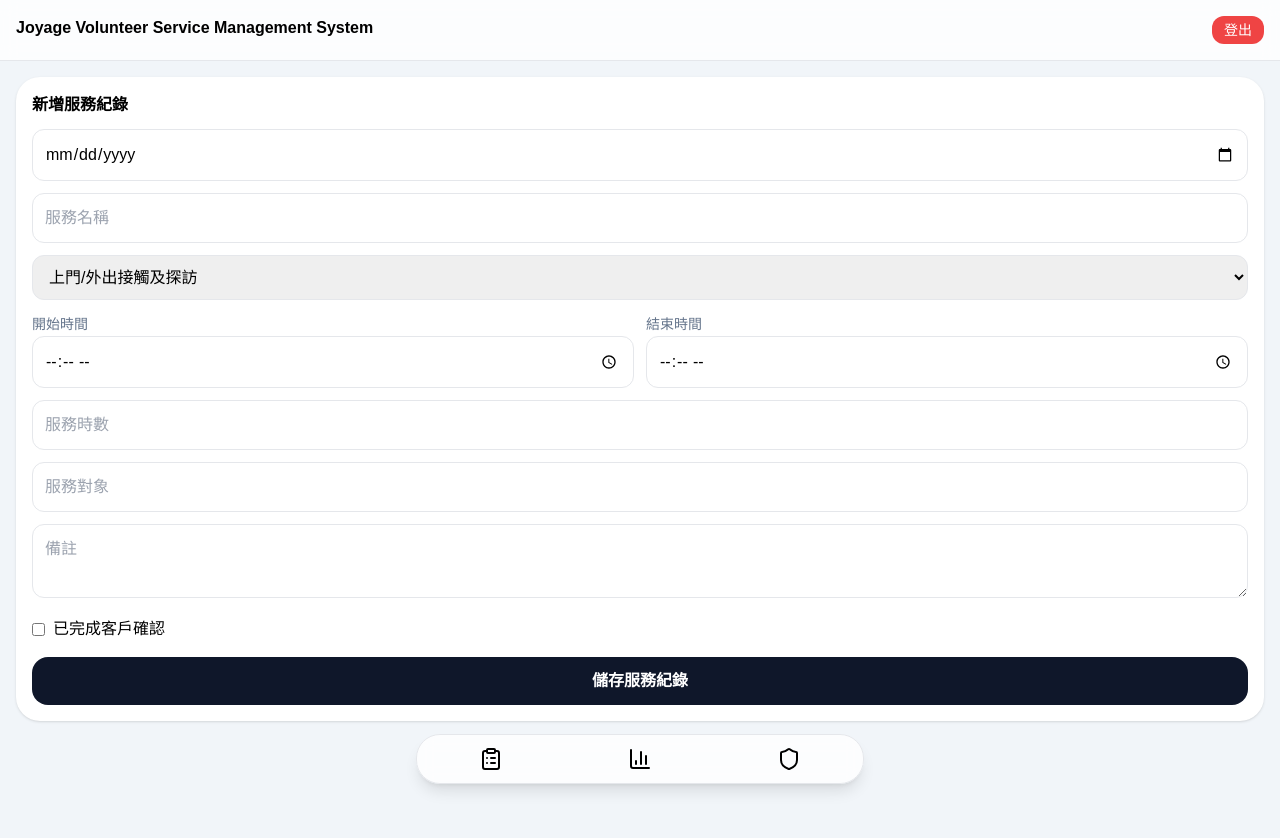
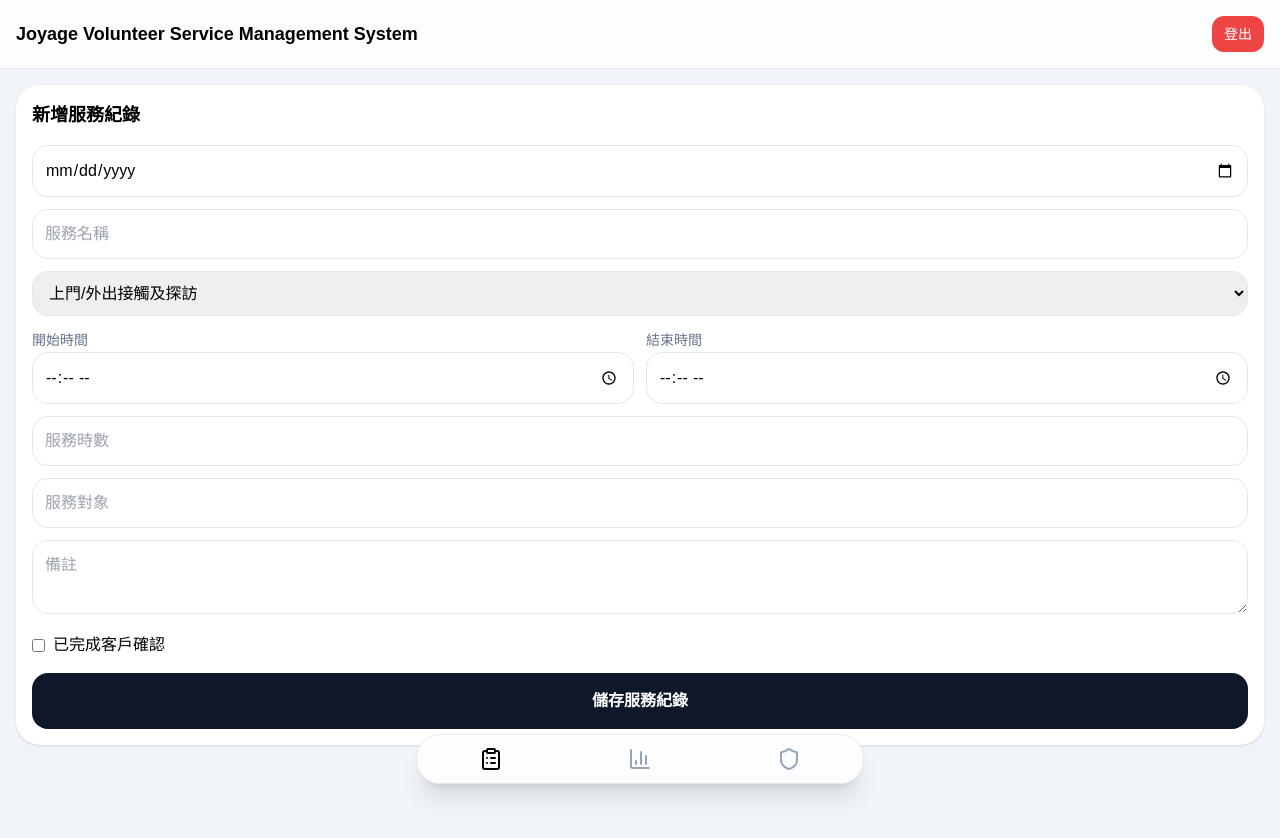
Before and after one commit to anthonywong0206-commits/VMS_Joyage_v1, a React (Vite) app: page / in a window 1280 px wide. Both pictures are taken after a click on the button "開始記錄". Shown: the top 838 px of the page. Built offline with nearby package versions, Linux system fonts and the light colour scheme.

Commit message:
Add files via upload

```diff
--- a/src/App.jsx
+++ b/src/App.jsx
@@ -1,8 +1,8 @@
 
 import { useEffect, useState } from 'react'
-import { BarChart3, ClipboardList, Shield } from 'lucide-react'
+import { ClipboardList, BarChart3, Shield } from 'lucide-react'
 
-const TYPES = [
+const SERVICE_TYPES = [
   '上門/外出接觸及探訪',
   '電話聯絡/慰問',
   '陪同及協助參與小組',
@@ -14,20 +14,26 @@ const TYPES = [
 ]
 
 export default function App() {
-  const [user, setUser] = useState(JSON.parse(localStorage.getItem('currentVolunteer')) || null)
+  const [user, setUser] = useState(
+    JSON.parse(localStorage.getItem('currentVolunteer')) || null
+  )
+
   const [tab, setTab] = useState('input')
-  const [records, setRecords] = useState(JSON.parse(localStorage.getItem('serviceRecords')) || [])
+
+  const [records, setRecords] = useState(
+    JSON.parse(localStorage.getItem('serviceRecords')) || []
+  )
 
   const [form, setForm] = useState({
-    serviceDate:'',
-    serviceName:'',
-    serviceType:'上門/外出接觸及探訪',
-    startTime:'',
-    endTime:'',
-    hours:'',
-    serviceTarget:'',
-    remark:'',
-    confirmed:false
+    serviceDate: '',
+    serviceName: '',
+    serviceType: SERVICE_TYPES[0],
+    startTime: '',
+    endTime: '',
+    hours: '',
+    serviceTarget: '',
+    remark: '',
+    confirmed: false
   })
 
   useEffect(() => {
@@ -35,12 +41,13 @@ export default function App() {
   }, [records])
 
   useEffect(() => {
-    if(form.startTime && form.endTime){
+    if (form.startTime && form.endTime) {
       const start = new Date(`2000-01-01T${form.startTime}`)
       const end = new Date(`2000-01-01T${form.endTime}`)
 
-      if(end > start){
+      if (end > start) {
         const diff = (end - start) / 1000 / 60 / 60
+
         setForm(prev => ({
           ...prev,
           hours: diff.toFixed(1)
@@ -50,48 +57,97 @@ export default function App() {
   }, [form.startTime, form.endTime])
 
   if (!user) {
-    return <Login onLogin={(u)=> {
-      setUser(u)
-      localStorage.setItem('currentVolunteer', JSON.stringify(u))
-    }} />
+    return (
+      <LoginPage
+        onLogin={(u) => {
+          setUser(u)
+          localStorage.setItem('currentVolunteer', JSON.stringify(u))
+        }}
+      />
+    )
   }
 
-  const addRecord = () => {
-    const item = {
+  const saveRecord = () => {
+    if (!form.serviceDate || !form.serviceName) {
+      alert('請填寫服務日期及服務名稱')
+      return
+    }
+
+    const newRecord = {
       ...form,
       id: Date.now(),
       volunteerNo: user.volunteerNo,
       chineseName: user.chineseName
     }
 
-    setRecords([item, ...records])
+    setRecords([newRecord, ...records])
 
     setForm({
-      serviceDate:'',
-      serviceName:'',
-      serviceType:'上門/外出接觸及探訪',
-      startTime:'',
-      endTime:'',
-      hours:'',
-      serviceTarget:'',
-      remark:'',
-      confirmed:false
+      serviceDate: '',
+      serviceName: '',
+      serviceType: SERVICE_TYPES[0],
+      startTime: '',
+      endTime: '',
+      hours: '',
+      serviceTarget: '',
+      remark: '',
+      confirmed: false
     })
   }
 
-  const totalHours = records.reduce((a,b)=>a+Number(b.hours || 0),0)
+  const updateRecord = (id) => {
+    const target = records.find(r => r.id === id)
+
+    const serviceName = prompt('修改服務名稱', target.serviceName)
+    if (serviceName === null) return
+
+    const hours = prompt('修改服務時數', target.hours)
+    if (hours === null) return
+
+    const remark = prompt('修改備註', target.remark)
+    if (remark === null) return
+
+    setRecords(records.map(r =>
+      r.id === id
+        ? {
+            ...r,
+            serviceName,
+            hours,
+            remark
+          }
+        : r
+    ))
+  }
+
+  const deleteRecord = (id) => {
+    const confirmDelete = confirm('確定刪除此服務紀錄？')
+
+    if (confirmDelete) {
+      setRecords(records.filter(r => r.id !== id))
+    }
+  }
+
+  const totalHours = records.reduce(
+    (sum, item) => sum + Number(item.hours || 0),
+    0
+  )
 
   return (
-    <div className="min-h-screen bg-slate-100 pb-24">
-      <header className="sticky top-0 bg-white/80 backdrop-blur border-b p-4 flex justify-between">
+    <div className="min-h-screen bg-slate-100 pb-28">
+      <header className="sticky top-0 z-50 bg-white/80 backdrop-blur border-b p-4 flex justify-between items-center">
         <div>
-          <h1 className="font-bold">Joyage Volunteer Service Management System</h1>
-          <p className="text-xs text-slate-500">{user.chineseName}</p>
+          <h1 className="font-bold text-lg">
+            Joyage Volunteer Service Management System
+          </h1>
+
+          <p className="text-xs text-slate-500">
+            {user.chineseName}
+          </p>
         </div>
 
         <button
-          className="text-sm bg-red-500 text-white px-3 py-1 rounded-xl"
-          onClick={()=>{
+          className="bg-red-500 text-white px-3 py-2 rounded-xl text-sm"
+          onClick={() => {
             localStorage.removeItem('currentVolunteer')
             setUser(null)
           }}
@@ -103,119 +159,207 @@ export default function App() {
       {tab === 'input' && (
         <main className="p-4 space-y-4">
           <div className="bg-white rounded-3xl p-4 shadow">
-            <h2 className="font-bold mb-3">新增服務紀錄</h2>
+            <h2 className="font-bold text-lg mb-4">
+              新增服務紀錄
+            </h2>
 
             <input
-              className="w-full border rounded-xl p-3 mb-3"
               type="date"
+              className="w-full border rounded-2xl p-3 mb-3"
               value={form.serviceDate}
-              onChange={(e)=>setForm({...form, serviceDate:e.target.value})}
+              onChange={(e) =>
+                setForm({
+                  ...form,
+                  serviceDate: e.target.value
+                })
+              }
             />
 
             <input
-              className="w-full border rounded-xl p-3 mb-3"
               placeholder="服務名稱"
+              className="w-full border rounded-2xl p-3 mb-3"
               value={form.serviceName}
-              onChange={(e)=>setForm({...form, serviceName:e.target.value})}
+              onChange={(e) =>
+                setForm({
+                  ...form,
+                  serviceName: e.target.value
+                })
+              }
             />
 
             <select
-              className="w-full border rounded-xl p-3 mb-3"
+              className="w-full border rounded-2xl p-3 mb-3"
               value={form.serviceType}
-              onChange={(e)=>setForm({...form, serviceType:e.target.value})}
+              onChange={(e) =>
+                setForm({
+                  ...form,
+                  serviceType: e.target.value
+                })
+              }
             >
-              {TYPES.map(t => (
-                <option key={t}>{t}</option>
+              {SERVICE_TYPES.map(type => (
+                <option key={type}>
+                  {type}
+                </option>
               ))}
             </select>
 
             <div className="grid grid-cols-2 gap-3 mb-3">
               <div>
-                <label className="text-sm text-slate-500">開始時間</label>
+                <label className="text-sm text-slate-500">
+                  開始時間
+                </label>
+
                 <input
-                  className="w-full border rounded-xl p-3"
                   type="time"
+                  className="w-full border rounded-2xl p-3"
                   value={form.startTime}
-                  onChange={(e)=>setForm({...form, startTime:e.target.value})}
+                  onChange={(e) =>
+                    setForm({
+                      ...form,
+                      startTime: e.target.value
+                    })
+                  }
                 />
               </div>
 
               <div>
-                <label className="text-sm text-slate-500">結束時間</label>
+                <label className="text-sm text-slate-500">
+                  結束時間
+                </label>
+
                 <input
-                  className="w-full border rounded-xl p-3"
                   type="time"
+                  className="w-full border rounded-2xl p-3"
                   value={form.endTime}
-                  onChange={(e)=>setForm({...form, endTime:e.target.value})}
+                  onChange={(e) =>
+                    setForm({
+                      ...form,
+                      endTime: e.target.value
+                    })
+                  }
                 />
               </div>
             </div>
 
             <input
-              className="w-full border rounded-xl p-3 mb-3"
               placeholder="服務時數"
+              className="w-full border rounded-2xl p-3 mb-3"
               value={form.hours}
-              onChange={(e)=>setForm({...form, hours:e.target.value})}
+              onChange={(e) =>
+                setForm({
+                  ...form,
+                  hours: e.target.value
+                })
+              }
             />
 
             <input
-              className="w-full border rounded-xl p-3 mb-3"
               placeholder="服務對象"
+              className="w-full border rounded-2xl p-3 mb-3"
               value={form.serviceTarget}
-              onChange={(e)=>setForm({...form, serviceTarget:e.target.value})}
+              onChange={(e) =>
+                setForm({
+                  ...form,
+                  serviceTarget: e.target.value
+                })
+              }
             />
 
             <textarea
-              className="w-full border rounded-xl p-3 mb-3"
               placeholder="備註"
+              className="w-full border rounded-2xl p-3 mb-3"
               value={form.remark}
-              onChange={(e)=>setForm({...form, remark:e.target.value})}
+              onChange={(e) =>
+                setForm({
+                  ...form,
+                  remark: e.target.value
+                })
+              }
             />
 
             <label className="flex items-center gap-2 mb-4">
               <input
                 type="checkbox"
                 checked={form.confirmed}
-                onChange={(e)=>setForm({...form, confirmed:e.target.checked})}
+                onChange={(e) =>
+                  setForm({
+                    ...form,
+                    confirmed: e.target.checked
+                  })
+                }
               />
+
               已完成客戶確認
             </label>
 
             <button
-              onClick={addRecord}
-              className="w-full bg-slate-900 text-white rounded-2xl py-3 font-bold"
+              onClick={saveRecord}
+              className="w-full bg-slate-900 text-white py-4 rounded-2xl font-bold"
             >
               儲存服務紀錄
             </button>
           </div>
 
-          <div className="space-y-3">
-            {records.map(r => (
+          <div className="space-y-4">
+            {records.map(record => (
               <div
-                key={r.id}
-                className={`rounded-3xl p-4 shadow bg-white border-l-8 ${
-                  r.confirmed ? 'border-green-500' : 'border-yellow-400'
+                key={record.id}
+                className={`bg-white rounded-3xl p-4 shadow border-l-8 ${
+                  record.confirmed
+                    ? 'border-green-500'
+                    : 'border-yellow-400'
                 }`}
               >
                 <div className="flex justify-between">
                   <div>
-                    <p className="font-bold">{r.serviceName}</p>
-                    <p className="text-sm text-slate-500">{r.serviceType}</p>
+                    <h3 className="font-bold">
+                      {record.serviceName}
+                    </h3>
+
+                    <p className="text-sm text-slate-500">
+                      {record.serviceType}
+                    </p>
                   </div>
 
                   <div className="text-right">
-                    <p className="text-2xl font-bold text-emerald-600">
-                      + {r.hours}
+                    <p className="text-3xl font-bold text-emerald-600">
+                      + {record.hours}
                     </p>
-                    <p className="text-xs">小時</p>
+
+                    <p className="text-xs text-slate-500">
+                      小時
+                    </p>
                   </div>
                 </div>
 
-                <div className="mt-3 text-sm text-slate-600">
-                  <p>日期：{r.serviceDate}</p>
-                  <p>時間：{r.startTime} - {r.endTime}</p>
-                  <p>對象：{r.serviceTarget}</p>
-                  <p>備註：{r.remark}</p>
+                <div className="mt-3 text-sm text-slate-600 space-y-1">
+                  <p>日期：{record.serviceDate}</p>
+
+                  <p>
+                    時間：
+                    {record.startTime} - {record.endTime}
+                  </p>
+
+                  <p>對象：{record.serviceTarget}</p>
+
+                  <p>備註：{record.remark}</p>
+                </div>
+
+                <div className="flex gap-3 mt-4">
+                  <button
+                    onClick={() => updateRecord(record.id)}
+                    className="flex-1 bg-slate-900 text-white py-3 rounded-2xl"
+                  >
+                    更改
+                  </button>
+
+                  <button
+                    onClick={() => deleteRecord(record.id)}
+                    className="flex-1 bg-red-500 text-white py-3 rounded-2xl"
+                  >
+                    刪除
+                  </button>
                 </div>
               </div>
             ))}
@@ -226,9 +370,17 @@ export default function App() {
       {tab === 'stats' && (
         <div className="p-4">
           <div className="bg-gradient-to-br from-slate-900 to-slate-700 text-white rounded-3xl p-6 shadow-xl">
-            <p className="text-sm opacity-70">年度總服務時數</p>
-            <h2 className="text-5xl font-bold mt-2">{totalHours}</h2>
-            <p className="mt-2">服務次數：{records.length}</p>
+            <p className="text-sm opacity-70">
+              年度總服務時數
+            </p>
+
+            <h2 className="text-5xl font-bold mt-2">
+              {totalHours}
+            </h2>
+
+            <p className="mt-2">
+              服務次數：{records.length}
+            </p>
           </div>
         </div>
       )}
@@ -236,22 +388,36 @@ export default function App() {
       {tab === 'admin' && (
         <div className="p-4">
           <div className="bg-white rounded-3xl p-6 shadow">
-            <h2 className="font-bold text-xl mb-2">管理員頁面</h2>
-            <p className="text-slate-500">管理義工資料及服務紀錄</p>
+            <h2 className="font-bold text-xl mb-2">
+              管理員頁面
+            </h2>
+
+            <p className="text-slate-500">
+              義工檔案管理功能
+            </p>
           </div>
         </div>
       )}
 
-      <nav className="fixed bottom-4 left-1/2 -translate-x-1/2 w-[92%] max-w-md bg-white/80 backdrop-blur rounded-3xl shadow-lg border flex justify-around py-3">
-        <button onClick={()=>setTab('input')}>
+      <nav className="fixed bottom-4 left-1/2 -translate-x-1/2 w-[92%] max-w-md bg-white/80 backdrop-blur border shadow-xl rounded-3xl py-3 flex justify-around">
+        <button
+          onClick={() => setTab('input')}
+          className={tab === 'input' ? 'text-black' : 'text-slate-400'}
+        >
           <ClipboardList />
         </button>
 
-        <button onClick={()=>setTab('stats')}>
+        <button
+          onClick={() => setTab('stats')}
+          className={tab === 'stats' ? 'text-black' : 'text-slate-400'}
+        >
           <BarChart3 />
         </button>
 
-        <button onClick={()=>setTab('admin')}>
+        <button
+          onClick={() => setTab('admin')}
+          className={tab === 'admin' ? 'text-black' : 'text-slate-400'}
+        >
           <Shield />
         </button>
       </nav>
@@ -259,7 +425,7 @@ export default function App() {
   )
 }
 
-function Login({ onLogin }) {
+function LoginPage({ onLogin }) {
   const [volunteerNo, setVolunteerNo] = useState('')
   const [chineseName, setChineseName] = useState('')
 
@@ -278,19 +444,24 @@ function Login({ onLogin }) {
           className="w-full border rounded-2xl p-4 mb-4"
           placeholder="義工編號"
           value={volunteerNo}
-          onChange={(e)=>setVolunteerNo(e.target.value)}
+          onChange={(e) => setVolunteerNo(e.target.value)}
         />
 
         <input
           className="w-full border rounded-2xl p-4 mb-6"
           placeholder="中文姓名"
           value={chineseName}
-          onChange={(e)=>setChineseName(e.target.value)}
+          onChange={(e) => setChineseName(e.target.value)}
         />
 
         <button
-          className="w-full bg-slate-900 text-white rounded-2xl py-4 font-bold"
-          onClick={()=>onLogin({ volunteerNo, chineseName })}
+          className="w-full bg-slate-900 text-white py-4 rounded-2xl font-bold"
+          onClick={() =>
+            onLogin({
+              volunteerNo,
+              chineseName
+            })
+          }
         >
           開始記錄
         </button>
```
